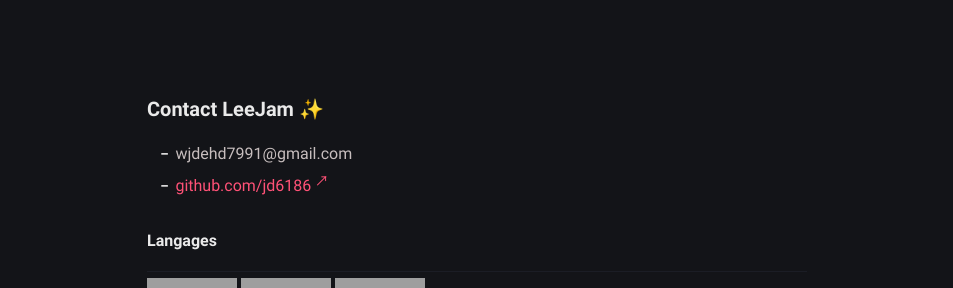
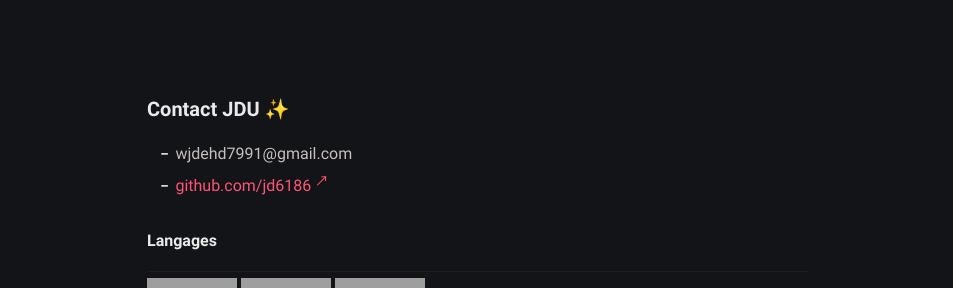
Before and after one commit to jd6186/jd6186.github.io, a Jekyll site: the page built from about.md, in a window 1280 px wide. Shown: the part 225-513 px from the top of the page, without its empty margins (163-1116 px from the left). Built offline with Jekyll 4.4.1, drawn with Linux system fonts in a browser that asks for light colours; grey boxes are pictures that could not be loaded.

Commit message:
blog 꾸미기

```diff
--- a/_config.yml
+++ b/_config.yml
@@ -1,13 +1,13 @@
 # Site settings
-title: LeeJam's Coding # site title
+title: Donguk Development Note # site title
 description: >- # site description
   주니어 개발자들의 소소한 기술블로그 💻
-  <a href="https://github.com/LeeJams" target="_blank" rel="noopener">@github</a>.
+  <a href="https://github.com/jd6186" target="_blank" rel="noopener">@github</a>.
 lang: ko-KR # default lang
 timezone: Asia/Seoul # set your timezone
 #https://developers.facebook.com/tools/debug/sharing/batch/, https://developers.kakao.com/tool/clear/og 무효화 시켜야 이미지 갱신 됨
 image: assets/img/ogp.png # This image used for Open Graph more info https://ogp.me/
-repo: https://github.com/LeeJams/LeeJams.github.io # site repo [optional]
+repo: https://github.com/jd6186/jd6186.github.io # site repo [optional]
 mode: dark # default theme "dark" | "light"
 
 # Profile settings
--- a/_layouts/post.html
+++ b/_layouts/post.html
@@ -82,7 +82,7 @@ layout: compress
       <div>
         <script
           src="https://utteranc.es/client.js"
-          repo="LeeJams/LeeJams.github.io"
+          repo="jd6186/jd6186.github.io"
           issue-term="pathname"
           theme="github-dark"
           crossorigin="anonymous"
--- a/about.md
+++ b/about.md
@@ -6,10 +6,10 @@ excerpt: Hello peeps, I'm web developer, living in Seoul. This blog for document
 comments: false
 ---
 
-#### Contact LeeJam ✨
+#### Contact JDU ✨
 
 - {{ site.author.email1 }}
-- <a href="https://github.com/LeeJams" target="_blank" rel="noopener">github.com/{{ site.author.github1 }}</a>
+- <a href="https://github.com/jd6186" target="_blank" rel="noopener">github.com/{{ site.author.github1 }}</a>
 
 **Langages**
 
@@ -69,4 +69,4 @@ comments: false
 <!-- #### Contact DongUk ✨
 
 - {{ site.author.email2 }}
-- <a href="https://github.com/LeeJams" target="_blank" rel="noopener">github.com/{{ site.author.github2 }}</a> -->
+- <a href="https://github.com/jd6186" target="_blank" rel="noopener">github.com/{{ site.author.github2 }}</a> -->
--- a/robots.txt
+++ b/robots.txt
@@ -1,4 +1,4 @@
 User-agent: *
 Allow: /
 
-Sitemap: https://leejams.github.io/sitemap.xml
+Sitemap: https://jd6186.github.io/sitemap.xml
```
